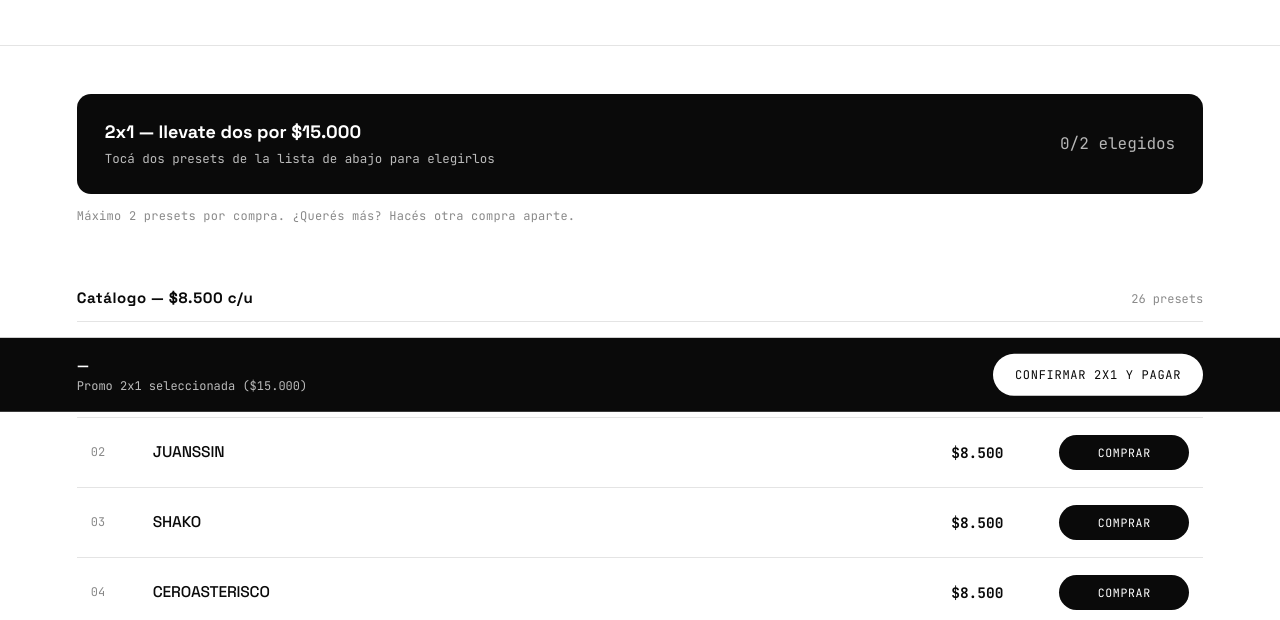
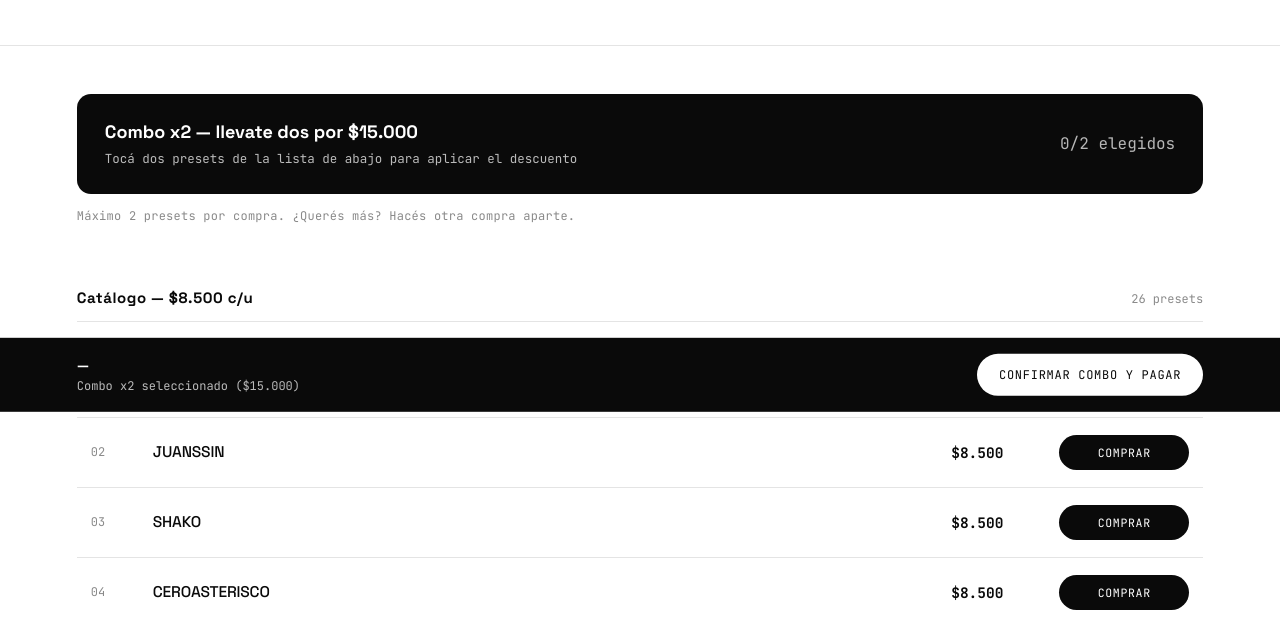
Before and after one commit to nalsssssss/preset-rack, a website: page index.html in a window 1280 px wide. Shown: the part 477-1097 px from the top of the page. Drawn offline with Linux system fonts and the light colour scheme.

Commit message:
index.html

```diff
--- a/index.html
+++ b/index.html
@@ -87,8 +87,8 @@
 
 <div class="combo" id="comboBanner">
   <div class="combo-txt">
-    <b>2x1 — llevate dos por $15.000</b>
-    <span class="mono" id="comboHint">Tocá dos presets de la lista de abajo para elegirlos</span>
+    <b>Combo x2 — llevate dos por $15.000</b>
+    <span class="mono" id="comboHint">Tocá dos presets de la lista de abajo para aplicar el descuento</span>
   </div>
   <span class="mono" id="comboCount" style="opacity:.7;">0/2 elegidos</span>
 </div>
@@ -113,9 +113,9 @@
 <div class="combo-bar" id="comboBar">
   <div>
     <b id="comboBarNames">—</b>
-    <span>Promo 2x1 seleccionada ($15.000)</span>
+    <span>Combo x2 seleccionado ($15.000)</span>
   </div>
-  <button id="comboBarBtn">Confirmar 2x1 y Pagar</button>
+  <button id="comboBarBtn">Confirmar Combo y Pagar</button>
 </div>
 
 <!-- VENTANITA EMERGENTE (MODAL) -->
@@ -179,7 +179,7 @@
     btnMpDirect.textContent = 'Pagar en Mercado Pago';
 
     if (names.length === 2) {
-      modalTitle.textContent = "Promo 2x1 — $15.000";
+      modalTitle.textContent = "Combo x2 — $15.000";
       modalText.innerHTML = `<strong>Presets elegidos:</strong><br>- ${names[0]}<br>- ${names[1]}`;
     } else {
       modalTitle.textContent = "Comprar: " + names[0];
```
